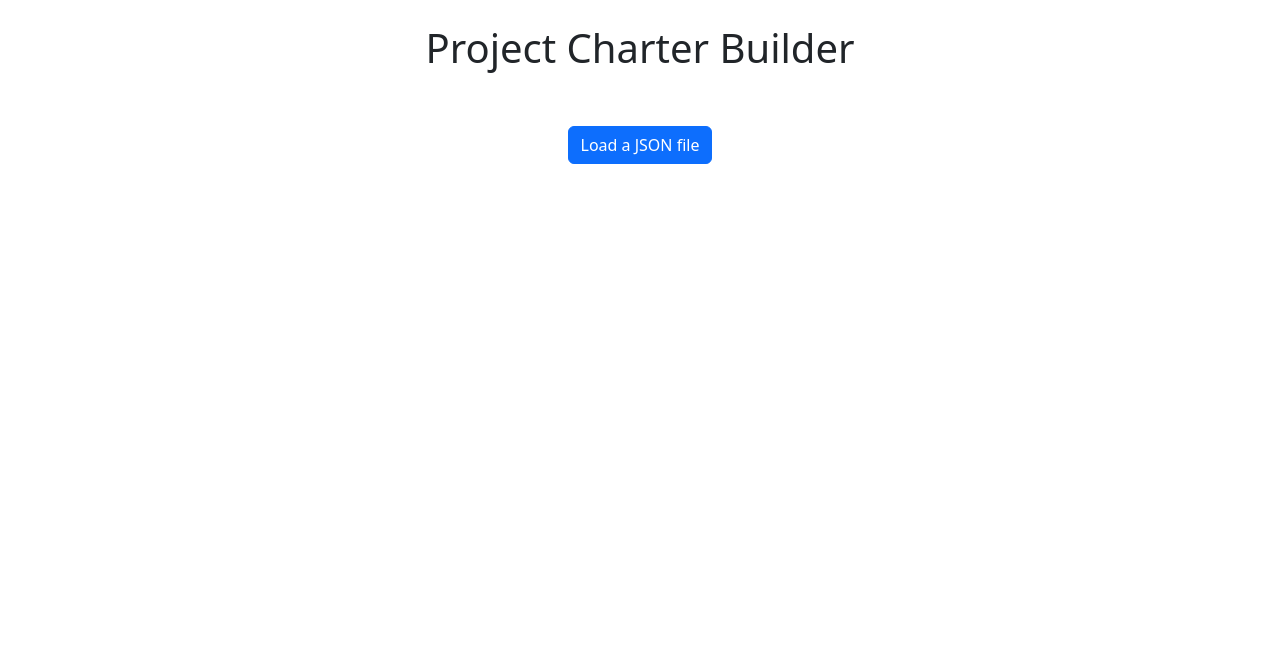
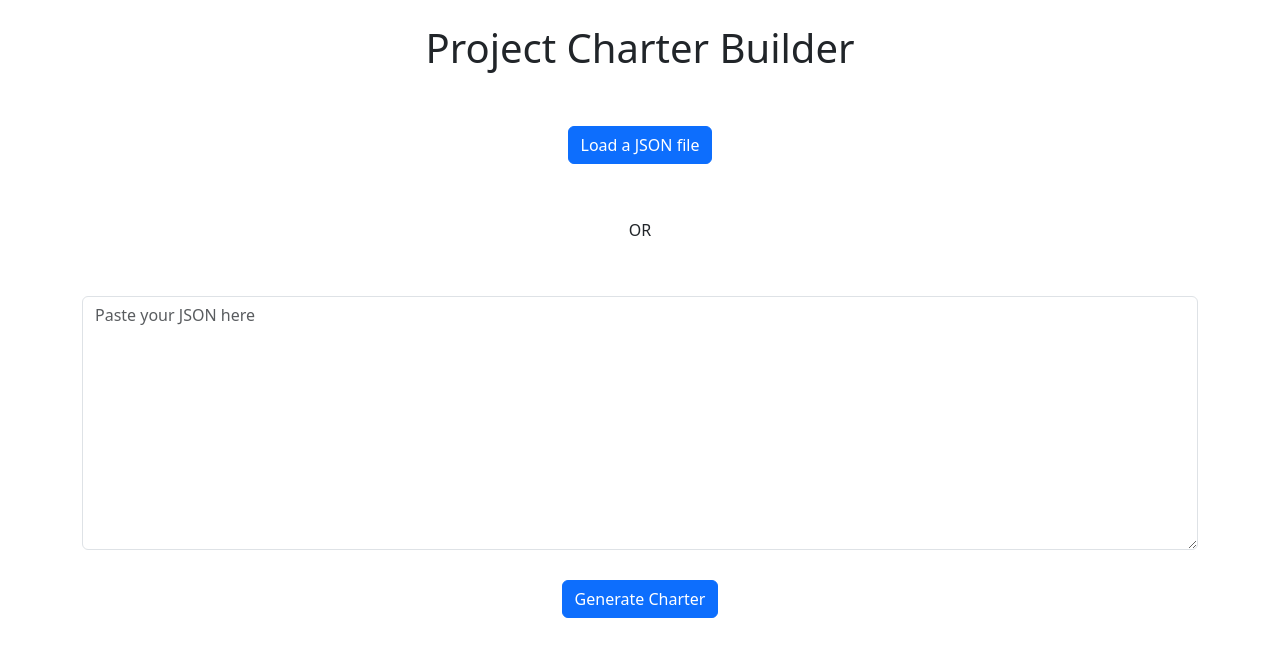
Before and after one commit to LuMarans30/charter, a plain HTML site: page index.html in a window 1280 px wide. Drawn offline with nearby package versions, Linux system fonts and the light colour scheme.

Commit message:
Add files via upload

```diff
--- a/index.html
+++ b/index.html
@@ -21,9 +21,13 @@
         <h1 class="text-center my-4">Project Charter Builder</h1>
         <input id='fileid' type='file' onchange="generateCharter()" accept="application/json" hidden />
         <button class="btn btn-primary" onclick="loadJson()">Load a JSON file</button>
+        <p class="text-center my-4">OR</p>
+        <textarea id="json" class="form-control" rows="10" placeholder="Paste your JSON here"></textarea>
+        <button class="btn btn-primary" onclick="createTable()">Generate Charter</button>
         <div id="charter">
         </div>
-        <button class="btn btn-primary" id="button-download" onclick="downloadCharter()" hidden>Download Charter as PDF</button>
+        <button class="btn btn-primary" id="button-download" onclick="downloadCharter()" hidden>Download Charter as
+            PDF</button>
     </div>
 </body>
 
```
